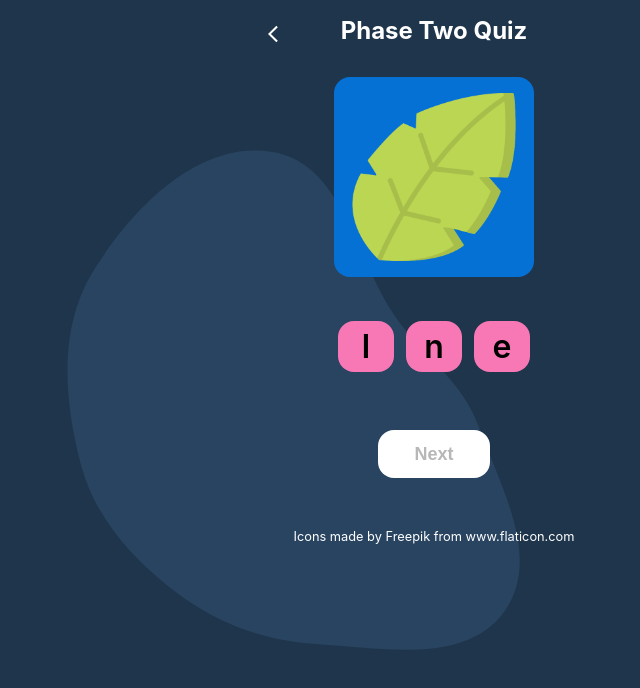
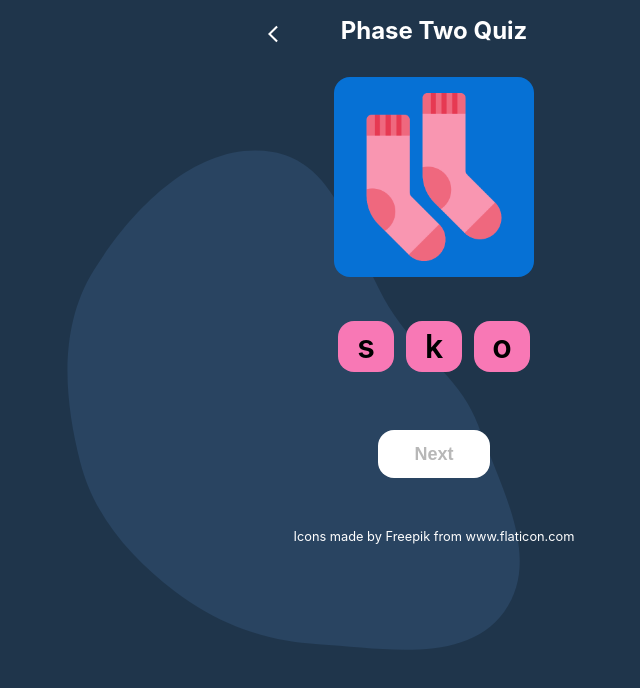
Before and after one commit to hellodeborahuk/buzzphonics, a React (Create React App) app: page /games/phaseTwoQuiz in a window 1280 px wide. Shown: the top 688 px of the page, without its empty margins (206-846 px from the left). Built offline with nearby package versions, Linux system fonts and the light colour scheme.

Commit message:
Added content to phase 2 quiz

```diff
--- a/src/components/PhaseTwoQuiz.js
+++ b/src/components/PhaseTwoQuiz.js
@@ -88,6 +88,26 @@ const PhaseTwoQuiz= () => {
                     {answerText: "b", isCorrect: true},
                 ]
             },
+            {
+                id: 8,
+                image: "pig",
+                alt: "pig",
+                answerOptions: [
+                    {answerText: "t", isCorrect: false},
+                    {answerText: "g", isCorrect: false},
+                    {answerText: "p", isCorrect: true},
+                ]
+            },
+            {
+                id: 9,
+                image: "socks",
+                alt: "socks",
+                answerOptions: [
+                    {answerText: "s", isCorrect: true},
+                    {answerText: "k", isCorrect: false},
+                    {answerText: "o", isCorrect: false},
+                ]
+            },
         ].sort(() => Math.random() - 0.5).slice(0,5)
     }
 
```
